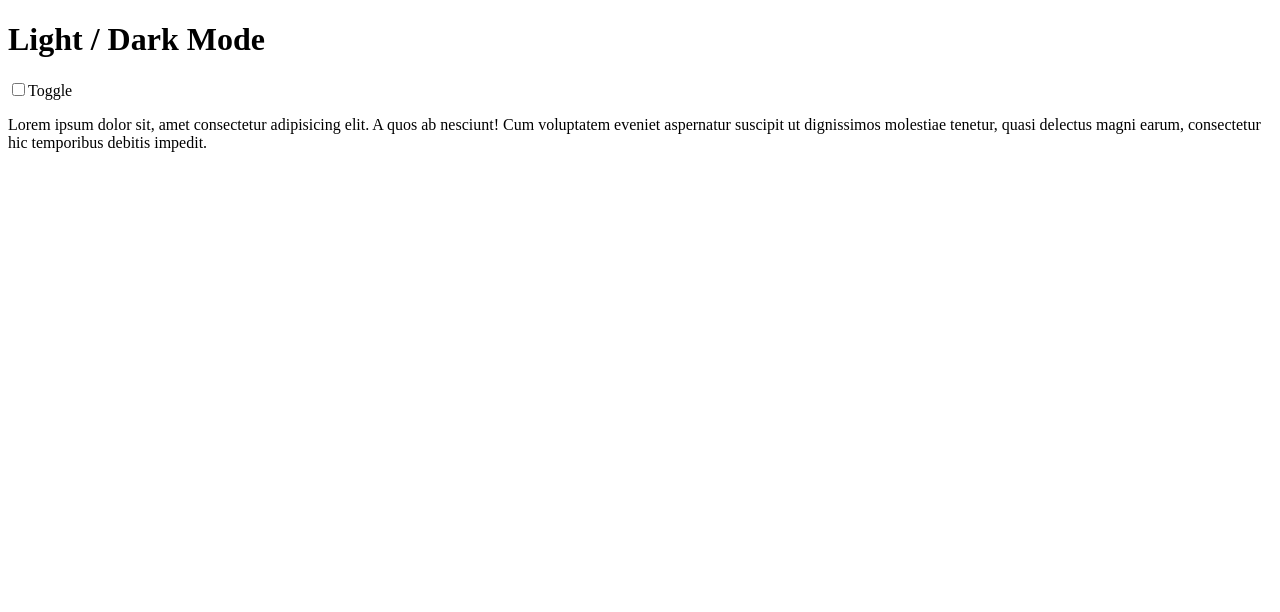
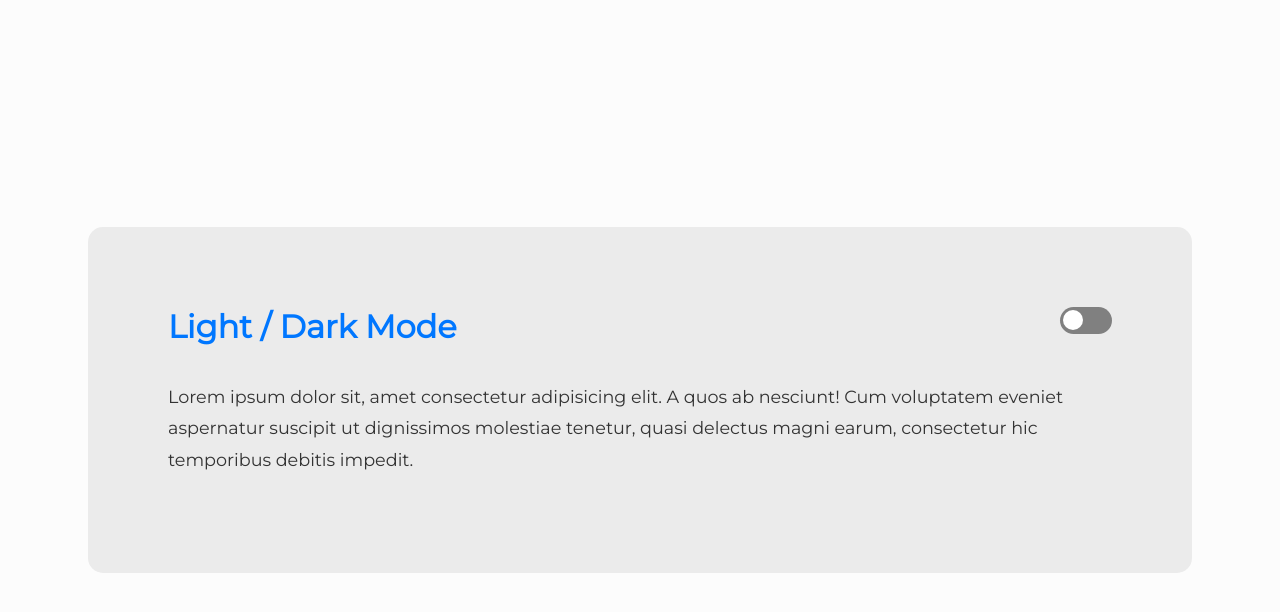
Before and after one commit to shimshamz/Dark-Light-Toggle, a plain HTML site: page index.html in a window 1280 px wide. Drawn offline with Linux system fonts and the light colour scheme.

Commit message:
Completed tutorial

```diff
--- a/css/main.scss
+++ b/css/main.scss
@@ -1,4 +1,101 @@
 html {
     height: 100%;
     font-family: 'Montserrat', sans-serif;
+
+    display: grid;
+    align-items: center;
+    justify-items: center;
+
+    --bg: #fcfcfc;
+    --bg-panel: #ebebeb;
+    --color-headings: #0077ff;
+    --color-text: #333333;
 }
+
+html[data-theme='dark'] {
+    --bg: #333333;
+    --bg-panel: #434343;
+    --color-headings: #3694ff;
+    --color-text: #b5b5b5;
+}
+
+body {
+    background-color: var(--bg);
+}
+
+.container {
+    background-color: var(--bg-panel);
+    margin: 5em;
+    padding: 5em;
+    border-radius: 15px;
+
+    display: grid;
+    grid-template-columns: 80% auto;
+    grid-template-rows: auto auto;
+    grid-template-areas:
+        "title switch"
+        "content content";
+
+    h1 {
+        margin: 0;
+        color: var(--color-headings);
+    }
+
+    p {
+        color: var(--color-text);
+        grid-area: content;
+        font-size: 1.1em;
+        line-height: 1.8em;
+        margin-top: 2em;
+    }
+}
+
+input[type=checkbox]{
+	height: 0;
+	width: 0;
+	visibility: hidden;
+}
+
+label {
+	cursor: pointer;
+	text-indent: -9999px;
+	width: 52px;
+	height: 27px;
+	background: grey;
+	float: right;
+	border-radius: 100px;
+	position: relative;
+}
+
+label:after {
+	content: '';
+	position: absolute;
+	top: 3px;
+	left: 3px;
+	width: 20px;
+	height: 20px;
+	background: #fff;
+	border-radius: 90px;
+	transition: 0.3s;
+}
+
+input:checked + label {
+	background: var(--color-headings);
+}
+
+input:checked + label:after {
+	left: calc(100% - 5px);
+	transform: translateX(-100%);
+}
+
+label:active:after {
+	width: 45px;
+}
+
+html.transition,
+html.transition *,
+html.transition *:before,
+html.transition *:after {
+  transition: all 750ms !important;
+  transition-delay: 0 !important;
+}
--- a/index.html
+++ b/index.html
@@ -1,5 +1,5 @@
 <!DOCTYPE html>
-<html lang="en">
+<html lang="en" data-theme="light">
 <head>
     <meta charset="UTF-8">
     <meta name="viewport" content="width=device-width, initial-scale=1.0">
@@ -17,5 +17,26 @@
 
         <p>Lorem ipsum dolor sit, amet consectetur adipisicing elit. A quos ab nesciunt! Cum voluptatem eveniet aspernatur suscipit ut dignissimos molestiae tenetur, quasi delectus magni earum, consectetur hic temporibus debitis impedit.</p>
     </div>
+
+    <script>
+
+        var checkbox = document.querySelector('input[name=theme]');
+
+        checkbox.addEventListener('change', function() {
+            if (this.checked) {
+                trans()
+                document.documentElement.setAttribute('data-theme', 'dark')
+            } else {
+                document.documentElement.setAttribute('data-theme', 'light')
+            }
+        })
+
+        let trans = () => {
+            document.documentElement.classList.add('transition');
+            window.setTimeout(() => {
+                document.documentElement.classList.remove('transition')}, 1000)
+        }
+
+    </script>
 </body>
 </html>
```
Also changed, not shown: css/main.css, 1 other file.
